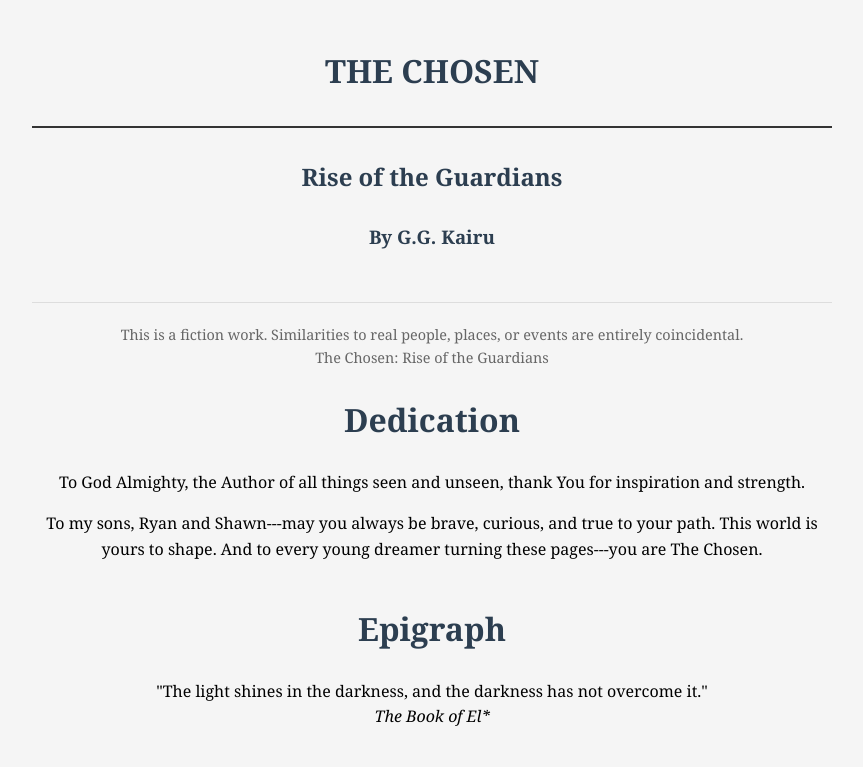
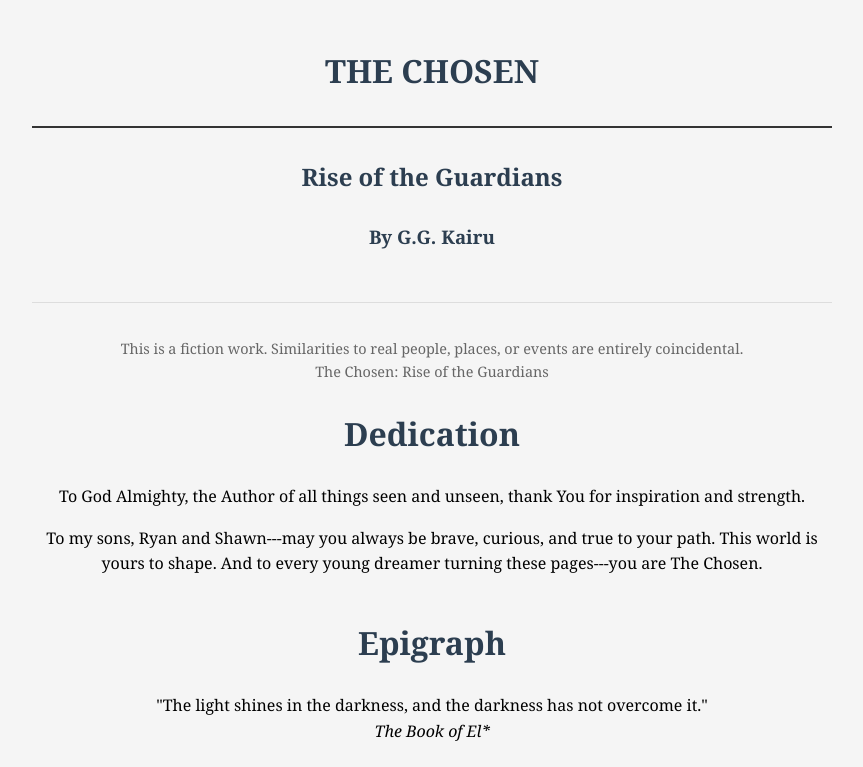
Before and after one commit to codebyt/The_Chosen_Series, a plain HTML site: page index.html in a window 1280 px wide. Shown: the top 767 px of the page, without its empty margins (208-1071 px from the left). Drawn offline with Linux system fonts and the light colour scheme.

Commit message:
Update index.html

```diff
--- a/index.html
+++ b/index.html
@@ -83,7 +83,7 @@
     </div>
 
     <div class="copyright">
-        This is a fiction work. Similarities to real people, places, or events are entirely coincidental.<br>
+        <p>This is a fiction work. Similarities to real people, places, or events are entirely coincidental.<br>
         The Chosen: Rise of the Guardians<br>
     </div>
 
@@ -94,8 +94,8 @@
     </div>
 
     <div class="header">
-      <h1>Epigraph</h1>
-      <p>"The light shines in the darkness, and the darkness has not overcome it."<br>
+        <h1>Epigraph</h1>
+        <p>"The light shines in the darkness, and the darkness has not overcome it."<br>
                             <em>The Book of El*</em></p>
     </div>
 
@@ -117,9 +117,7 @@
         <p>However, Ryan and Mia were chosen for a reason. They carried the Light within them—the Breath of El, power no darkness could extinguish. Together, they would face the trials of the elements, uncover the lost relics, and confront the Dark Mist himself. Their journey would take them across the multiverse, through realms of unimaginable beauty and terror, as they sought to restore the balance and push back the creeping shadow that sought to consume everything.</p>
         <p>The multiverse was teetering on the brink of destruction, and time was running out. The call had been made. The chosen had been found.
         <p>And their adventure was only beginning.</p>
-    <!-- Full prologue content here -->
-
-    <div class="scene-break">⚘ ⚘ ⚘</div>
+    </div>
 
     <h1 class="chapter-title">Chapter 1: The Enchanted Key</h1>
     <div class="location">
```
